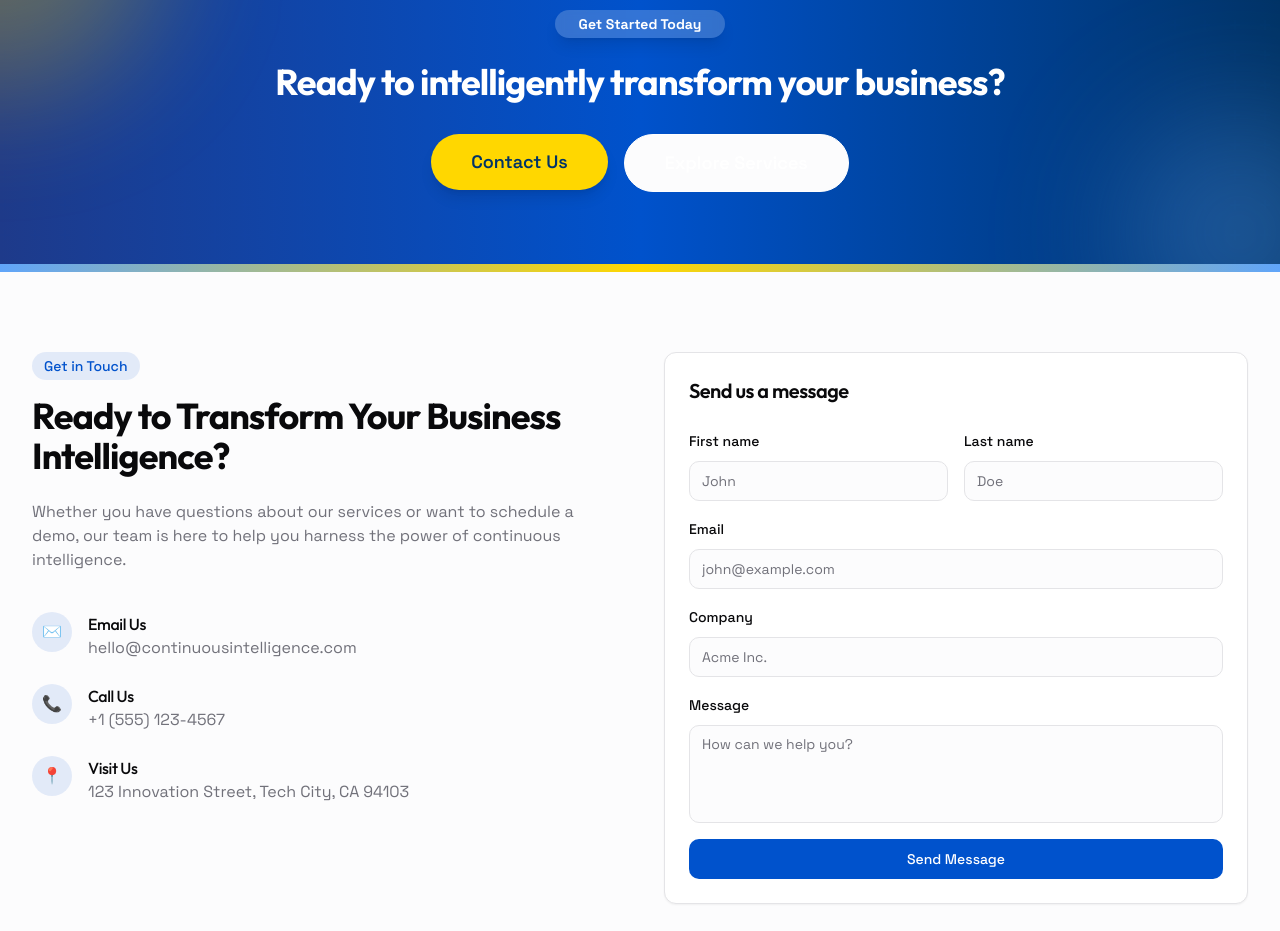
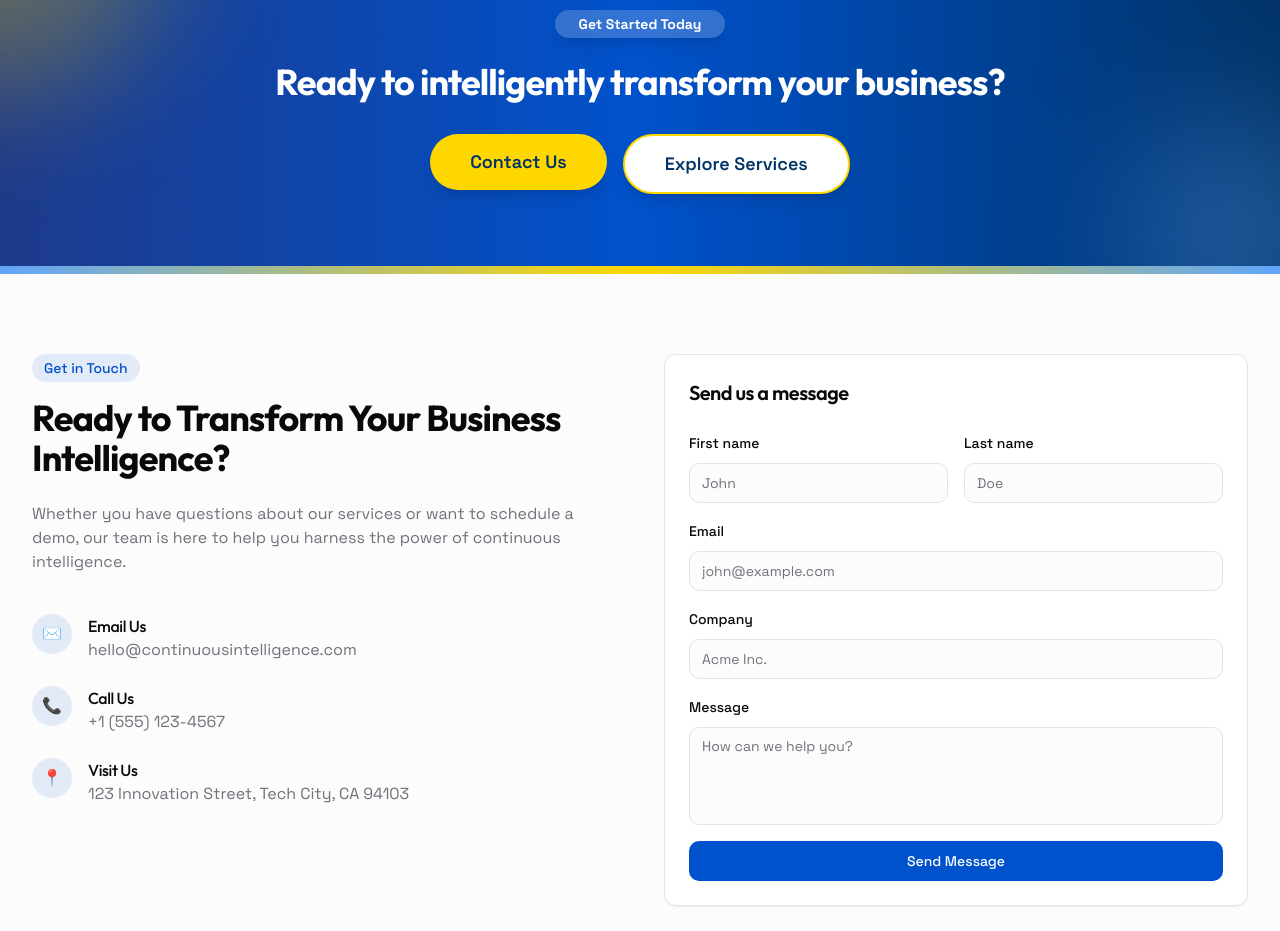
Before and after one commit to Nabheshdayma/intel-pulse-connect, a React (Vite) app: page / in a window 1280 px wide. Shown: the part 6060-6991 px from the top of the page. Built offline with nearby package versions, Linux system fonts and the light colour scheme.

Commit message:
Fix: Make explore services button visible
Make the "Explore Services" button always visible.

```diff
--- a/src/components/landing/CallToAction.tsx
+++ b/src/components/landing/CallToAction.tsx
@@ -23,7 +23,7 @@ const CallToAction = () => {
             <Button size="lg" asChild className="bg-accent text-secondary hover:bg-yellow-500 rounded-full px-10 py-7 text-lg font-semibold shadow-lg">
               <Link to="/contact">Contact Us</Link>
             </Button>
-            <Button size="lg" asChild variant="outline" className="border-white text-white hover:bg-white/10 rounded-full px-10 py-7 text-lg font-semibold">
+            <Button size="lg" asChild variant="secondary" className="bg-white text-secondary border-2 border-accent hover:bg-gray-100 rounded-full px-10 py-7 text-lg font-semibold shadow-lg">
               <Link to="/services">Explore Services</Link>
             </Button>
           </div>
```
